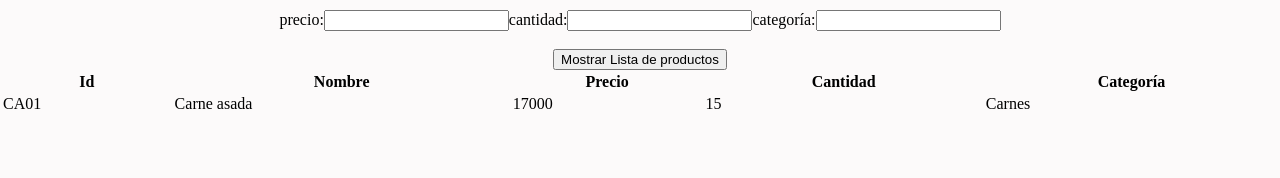
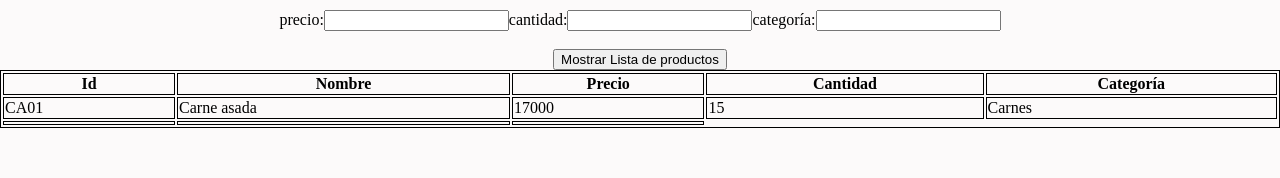
Before and after one commit to JuliePadilla/restaurante-inventario-frontend, a Vue app: page /user/camilo24 in a window 1280 px wide. Shown: the part 150-328 px from the top of the page. Built offline with nearby package versions, Linux system fonts and the light colour scheme.

Commit message:
adición borde de tabla

```diff
--- a/src/App.vue
+++ b/src/App.vue
@@ -118,6 +118,9 @@ display: flex;
 justify-content: center;
 align-items: center;
 }
+table, th, td {
+  border: 1px solid black;
+}
 /*.header h1{
 width: 100%;
 text-align: center;
```
